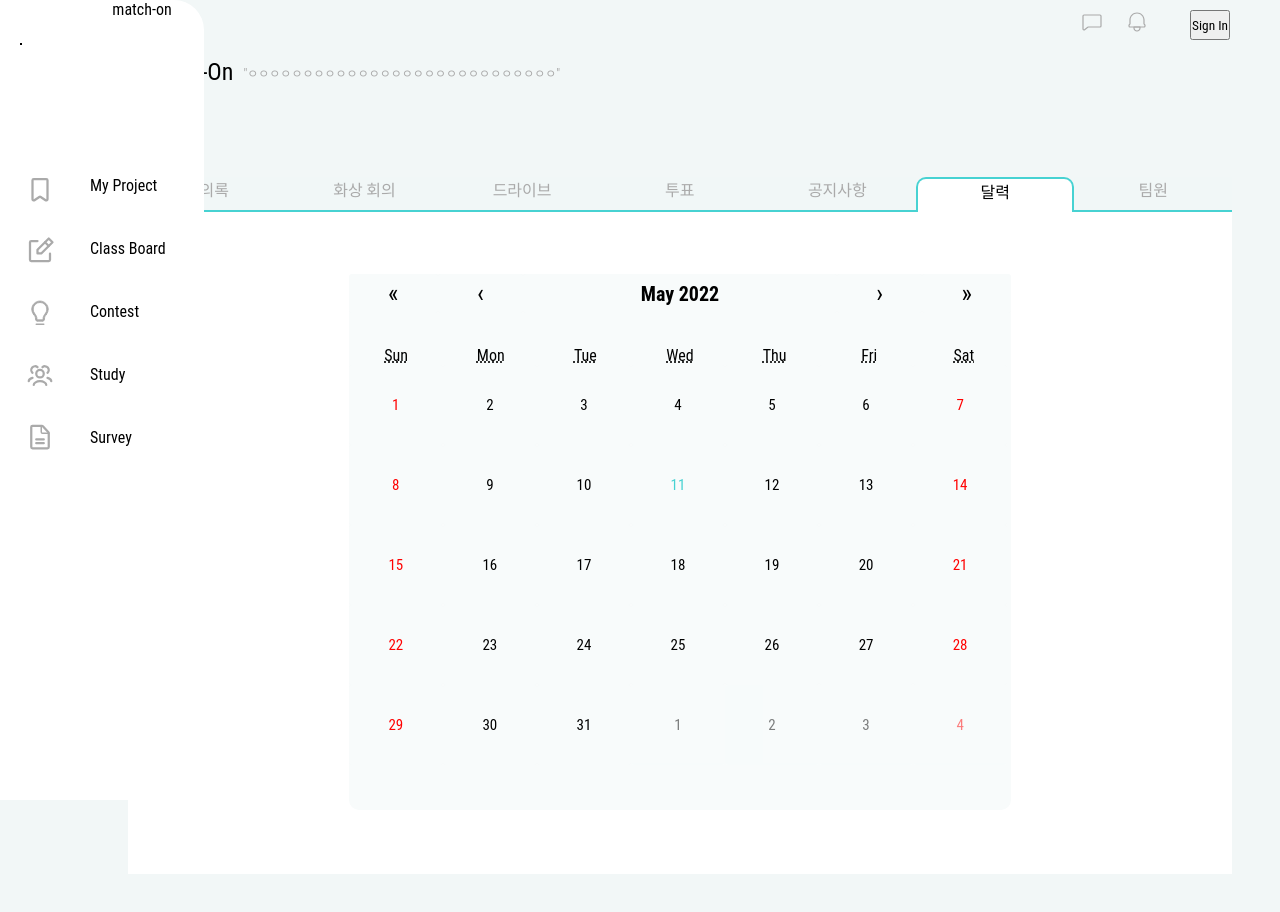
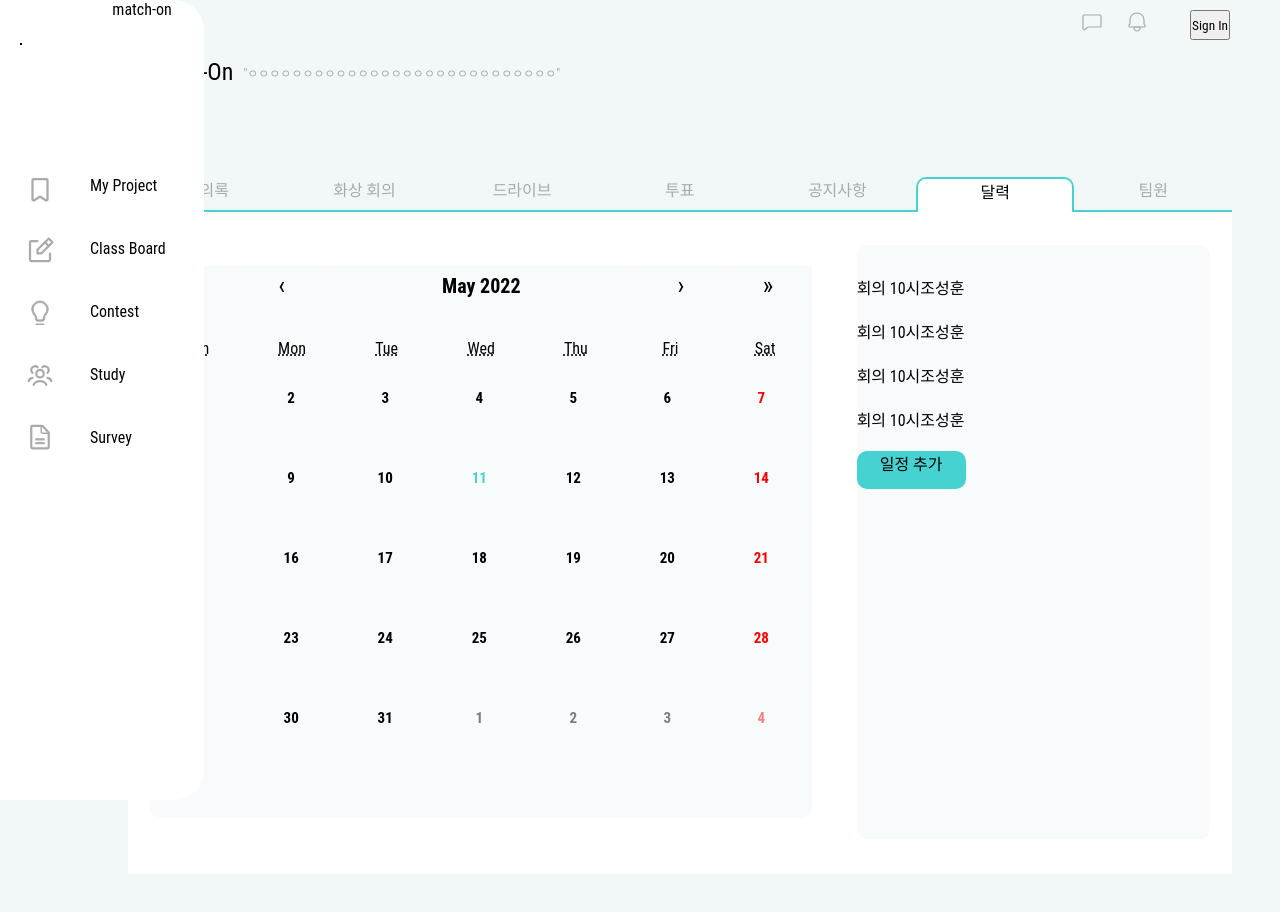
Before and after one commit to Match-on/match-on-client, a Next.js app: page /myproject/123456 in a window 1280 px wide. Both pictures are taken after a click on the element "달력". Shown: the top 912 px of the page. Built offline with nearby package versions, Linux system fonts and the light colour scheme; no server answers.

Commit message:
My project tab calendar

```diff
--- a/components/myprojects/tabmenu/Calendar.tsx
+++ b/components/myprojects/tabmenu/Calendar.tsx
@@ -2,19 +2,20 @@ import React, { useState } from "react";
 import styled from "@emotion/styled";
 import { format } from "date-fns";
 import Calendar from "react-calendar";
+import CalendarModal from "../../Modal/CalendarModal";
 //1367 645
 const Container = styled.div`
   width: 100%;
   height: 83%;
   display: flex;
-  justify-content: center;
+  justify-content: space-around;
   align-items: center;
   background-color: #ffffff;
 `;
 
 const CalendarContainer = styled.div`
   width: 60%;
-  height: 536px;
+  height: 83%;
   background-color: #f8fbfb;
   border-radius: 10px;
   .react-calendar__navigation {
@@ -41,19 +42,20 @@ const CalendarContainer = styled.div`
     padding: 5px 0;
     cursor: pointer;
     &:hover {
-      background-color: #47d2d2;
+      border-bottom: 5px solid #47d2d2;
     }
 
     &:active {
-      background-color: #47d2e5;
+      border-bottom: 5px solid #47d2d2;
     }
   }
   .react-calendar__month-view__days {
     display: grid !important;
     grid-template-columns: 14.2% 14.2% 14.2% 14.2% 14.2% 14.2% 14.2%;
-    grid-template-rows: repeat(5, minmax(5rem, auto));
+    grid-template-rows: repeat(5, minmax(2rem, 5rem));
     .react-calendar__tile {
       font-size: 15px;
+      font-weight: 600;
       max-width: initial !important;
     }
   }
@@ -68,12 +70,57 @@ const CalendarContainer = styled.div`
   }
 `;
 
+const ScheduleContainer = styled.div`
+  width: 32%;
+  height: 594px;
+  background-color: #f8fbfb;
+  border-radius: 10px;
+`;
+
+const ScheduleDate = styled.div`
+  width: 100%;
+  height: 30px;
+  font-size: 25px;
+  font-weight: bold;
+  text-align: center;
+`;
+
+const ScheduleListGroup = styled.div`
+  width: 100%;
+`;
+
+const ScheduleList = styled.div`
+  width: 90%;
+  height: 44px;
+`;
+
+const AddButton = styled.div`
+  width: 109px;
+  height: 38px;
+  font-size: 16px;
+  text-align: center;
+  background-color: #47d2d2;
+  border-radius: 10px;
+  cursor: pointer;
+`;
+
+const todolist = [
+  { title: "회의 10시", author: "조성훈" },
+  { title: "회의 10시", author: "조성훈" },
+  { title: "회의 10시", author: "조성훈" },
+  { title: "회의 10시", author: "조성훈" },
+];
+
 const CalendarTab = () => {
   const [value, setValue] = useState(new Date());
   const [clickedDay, setClickedDay] = useState("");
+  const [isOpen, setIsOpen] = useState(false);
   const clickDay = (value) => {
     console.log(value);
-    setClickedDay(format(value, "yyyy-MM-dd"));
+    setClickedDay(format(value, "MMMM dd"));
+  };
+  const handleModalOpen = () => {
+    setIsOpen(!isOpen);
   };
 
   return (
@@ -90,7 +137,19 @@ const CalendarTab = () => {
           onClickDay={clickDay}
         />
       </CalendarContainer>
-      <div>{clickedDay}</div>
+      <ScheduleContainer>
+        <ScheduleDate>{clickedDay}</ScheduleDate>
+        <ScheduleListGroup>
+          {todolist.map((v, i) => (
+            <ScheduleList key={`list-${i}`}>
+              {v.title}
+              {v.author}
+            </ScheduleList>
+          ))}
+        </ScheduleListGroup>
+        <AddButton onClick={handleModalOpen}>일정 추가</AddButton>
+      </ScheduleContainer>
+      {isOpen && <CalendarModal isOpen={isOpen} handleOpen={handleModalOpen} />}
     </Container>
   );
 };
```
